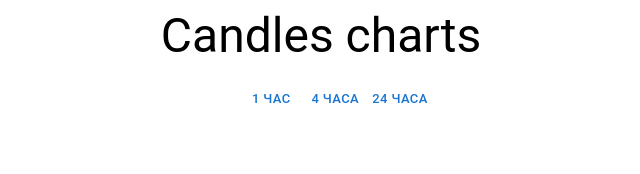
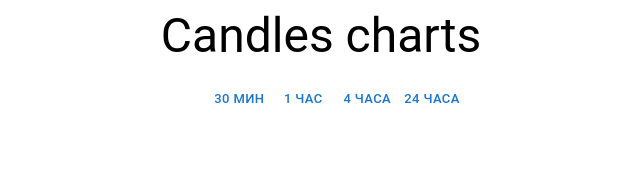
Before and after one commit to qwelip/coinsScreener, a React (Create React App) app: page / in a window 1280 px wide. Shown: the top 174 px of the page, without its empty margins (304-944 px from the left). Built offline with nearby package versions, Linux system fonts and the light colour scheme.

Commit message:
Add 15 TF

```diff
--- a/src/hooks/use-candles-data.ts
+++ b/src/hooks/use-candles-data.ts
@@ -14,10 +14,10 @@ export const useCandlesData = (): [boolean | undefined, ICoinCandlesStat[] | und
   const start = date.setDate(date.getDate() - startParam)
   const end = Date.now()
   const candlesDataRef = useRef<ICoinCandlesStat[] | undefined>([])
-  console.log('interval',interval)
+
   function getStartParam(): number {
     switch(interval) {
-      case '60': return 2
+      case '60': return 8
       case '240': return 15
       case 'D': return 15
       default: return 2
--- a/src/pages/charts-page.tsx
+++ b/src/pages/charts-page.tsx
@@ -63,6 +63,11 @@ const ChartsPage = () => {
     if (!interval) return
 
     switch (interval) {
+      case '30': {
+        setCandlesToCheck(9)
+        setMinProcToShow(5)
+        break
+      }
       case '60': {
         setCandlesToCheck(9)
         setMinProcToShow(5)
@@ -92,6 +97,14 @@ const ChartsPage = () => {
         {isLoading && interval && <CircularProgress />}
       </Box>
       <Box style={styles}>
+        <Button
+          disabled={isLoading}
+          variant={interval === '30' ? 'contained' : 'text'}
+          size='small'
+          onClick={() => changeInterval('30')}
+        >
+          30 мин
+        </Button>
         <Button
           disabled={isLoading}
           variant={interval === '60' ? 'contained' : 'text'}
--- a/src/types/index.ts
+++ b/src/types/index.ts
@@ -29,4 +29,4 @@ export enum SortDirection {
   desc = 'DESC'
 }
 
-export type Interval = '30' | '60' | '240' | 'D'
+export type Interval = '15' | '30' | '60' | '240' | 'D'
```
